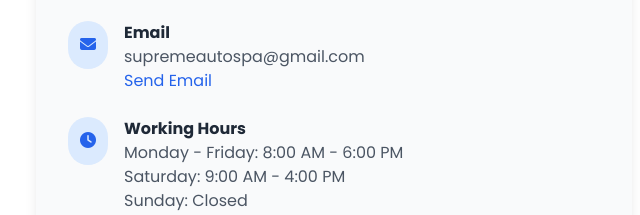
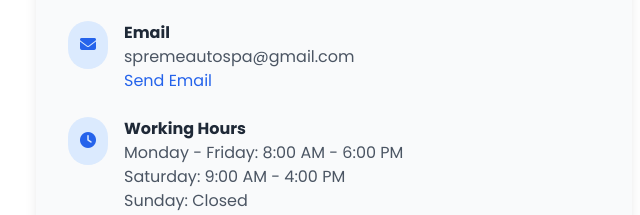
Before and after one commit to 333j999/JZSite, a plain HTML site: page index.html in a window 1280 px wide. Shown: the part 2862-3077 px from the top of the page, 624-1264 px from the left. Drawn offline with nearby package versions, Linux system fonts and the light colour scheme.

Commit message:
Update index.html

```diff
--- a/index.html
+++ b/index.html
@@ -360,8 +360,8 @@
                                 </div>
                                 <div>
                                     <h4 class="font-bold text-gray-800">Email</h4>
-                                    <p class="text-gray-600">supremeautospa@gmail.com</p>
-                                    <a href="mailto:supremeautospa@gmail.com" class="text-blue-600 hover:underline">Send Email</a>
+                                    <p class="text-gray-600">spremeautospa@gmail.com</p>
+                                    <a href="mailto:spremeautospa@gmail.com" class="text-blue-600 hover:underline">Send Email</a>
                                 </div>
                             </div>
 
```
